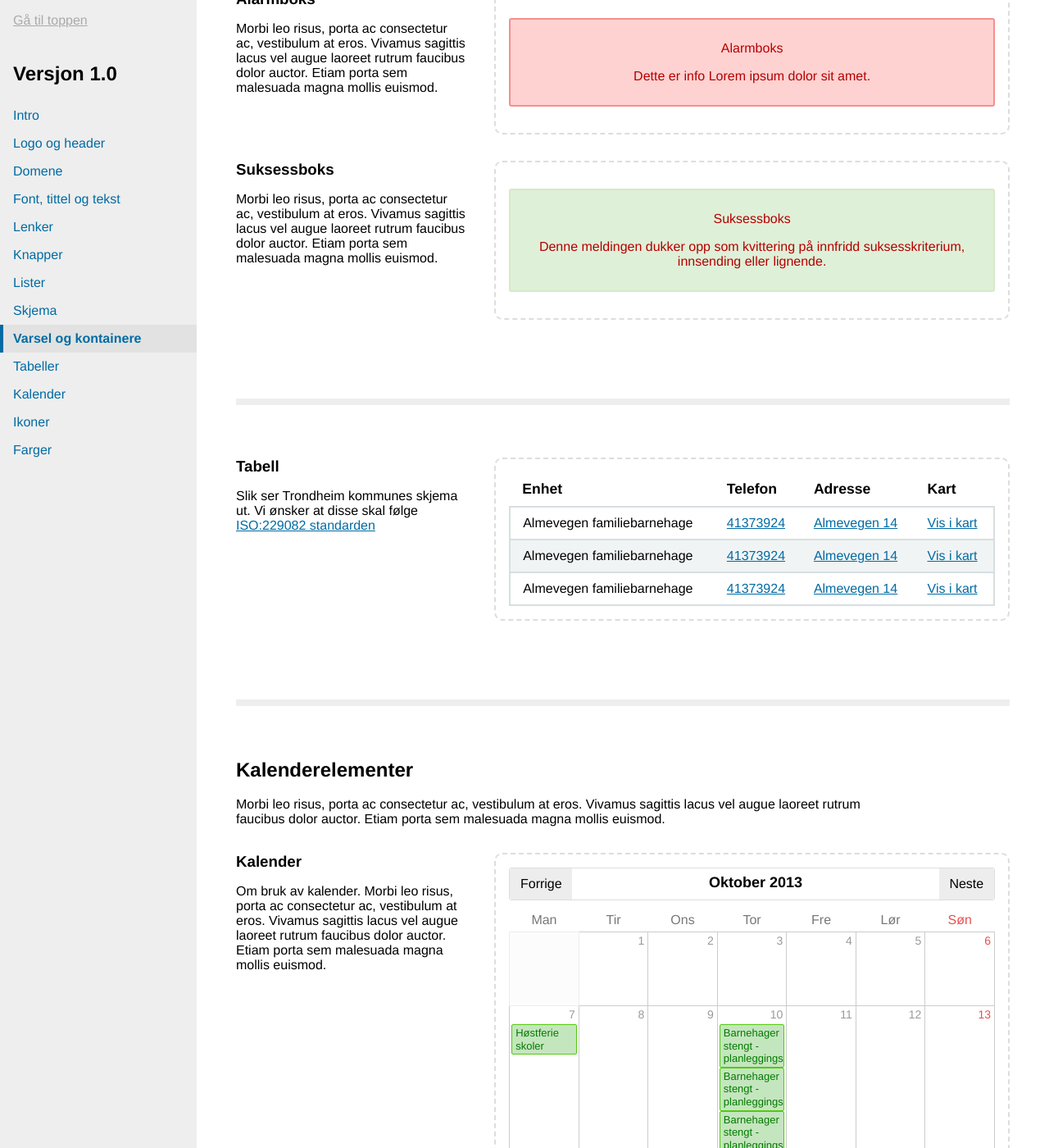
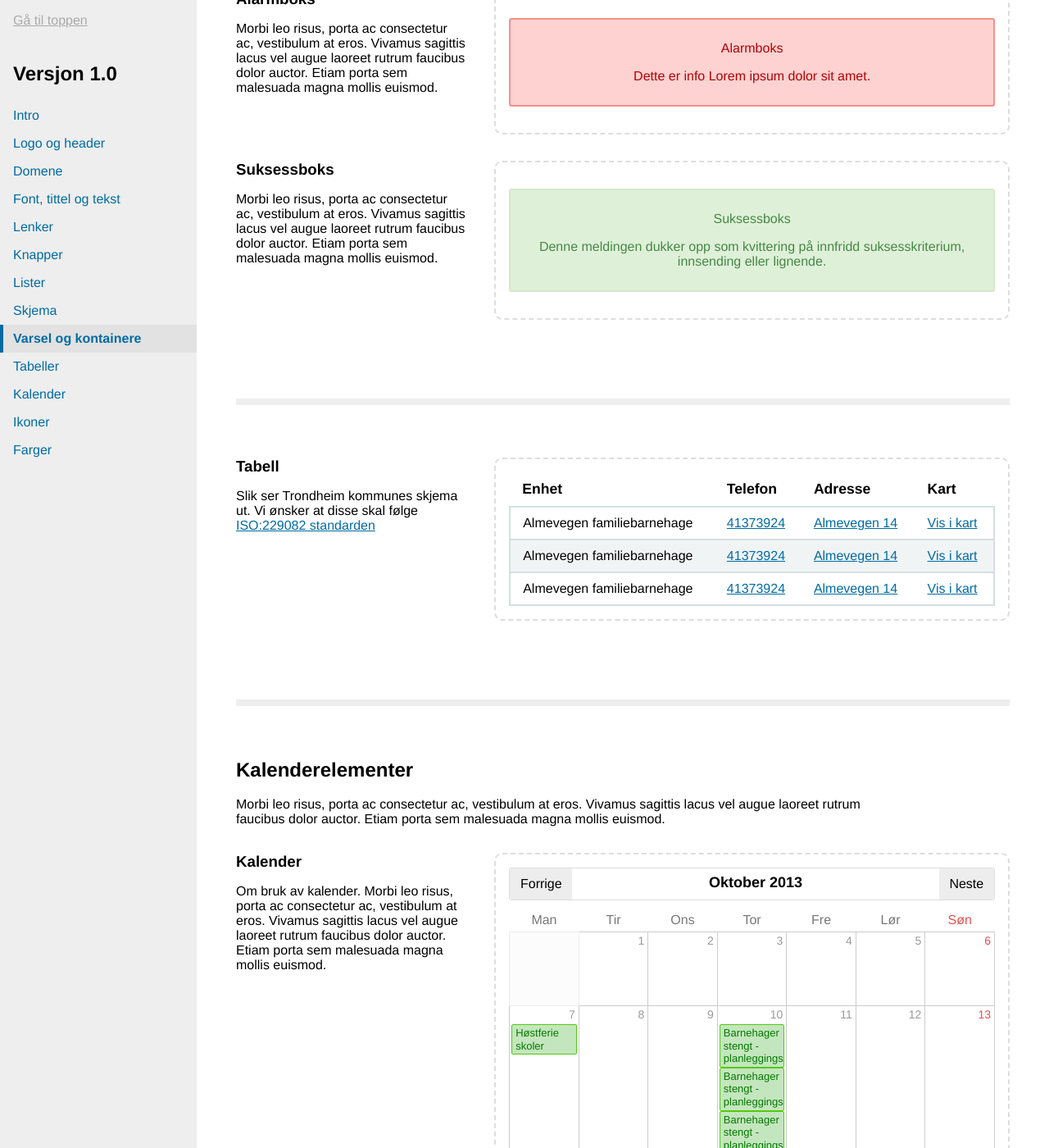
Before and after one commit to rskjonbe/styleguide, a Jekyll site: the page built from versjon/1.0/index.html, in a window 1280 px wide and 1400 px high, scrolled down 5017 px. Shown: the whole window at 82% size. Built offline with Jekyll 4.4.1, drawn with Linux system fonts in a browser that asks for light colours.

Commit message:
lagt inn riktig tekstfarge på suksessvarsel

```diff
--- a/_sass/styleguide/_varsel.scss
+++ b/_sass/styleguide/_varsel.scss
@@ -29,6 +29,6 @@
 }
 .tk-message--success {
   background: #DFF0D8;
-  color: #B50000;
+  color: #468847;
   border-color: #D6E9C6;
 }
```
